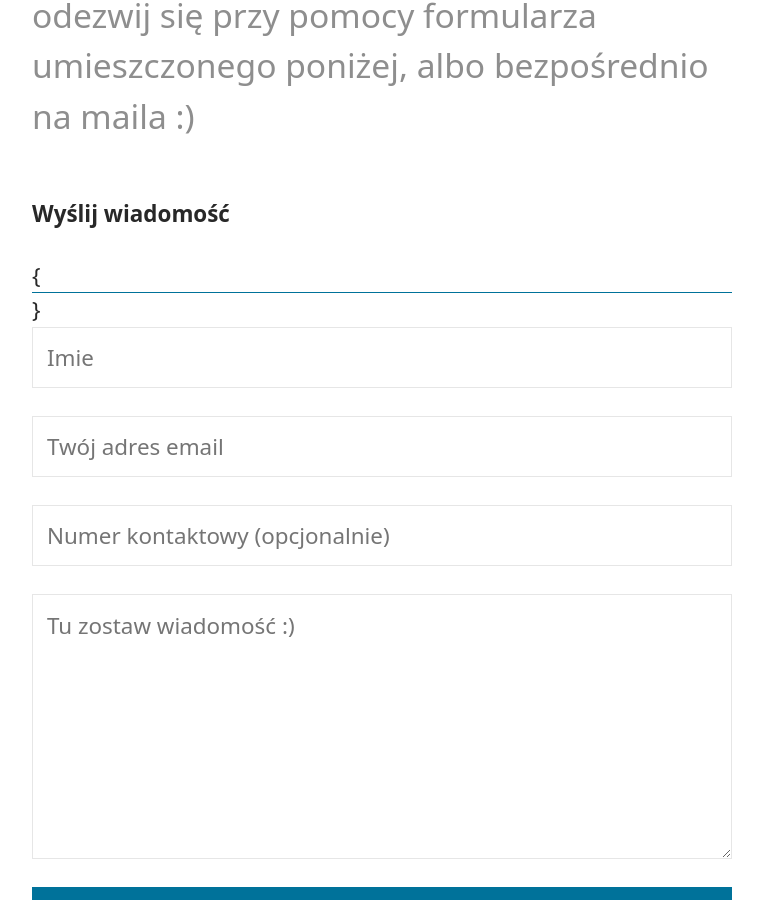
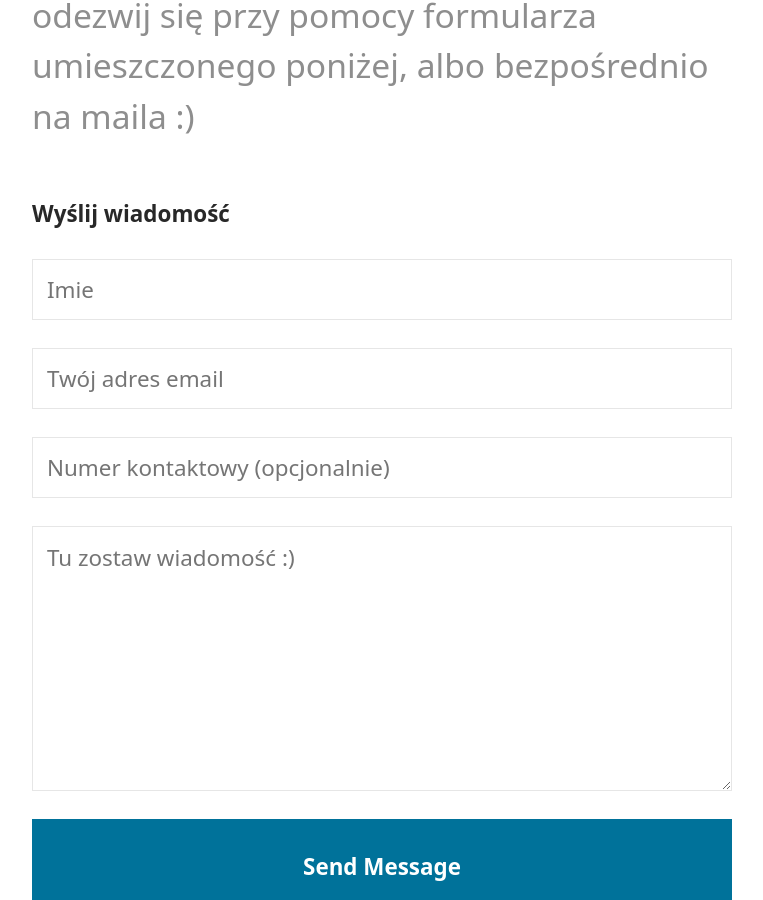
Before and after one commit to catpersec/blednyinwestor-website, a Jekyll site: the page built from pages/contact.md, in a window 1280 px wide and 900 px high, scrolled down 445 px. Shown: the whole window, without its empty margins (258-1021 px from the left). Built offline with Jekyll 4.4.1, drawn with Linux system fonts in a browser that asks for light colours; a script that is not in the unit is left out.

Commit message:
Update contact.html

```diff
--- a/_layouts/contact.html
+++ b/_layouts/contact.html
@@ -8,6 +8,4 @@ layout: default
 
 {{ content }}
 
-{<a href = "mailto: tomasz.pers@outlook.com"></a>}
-
 {% include contact-form.html %}
```
